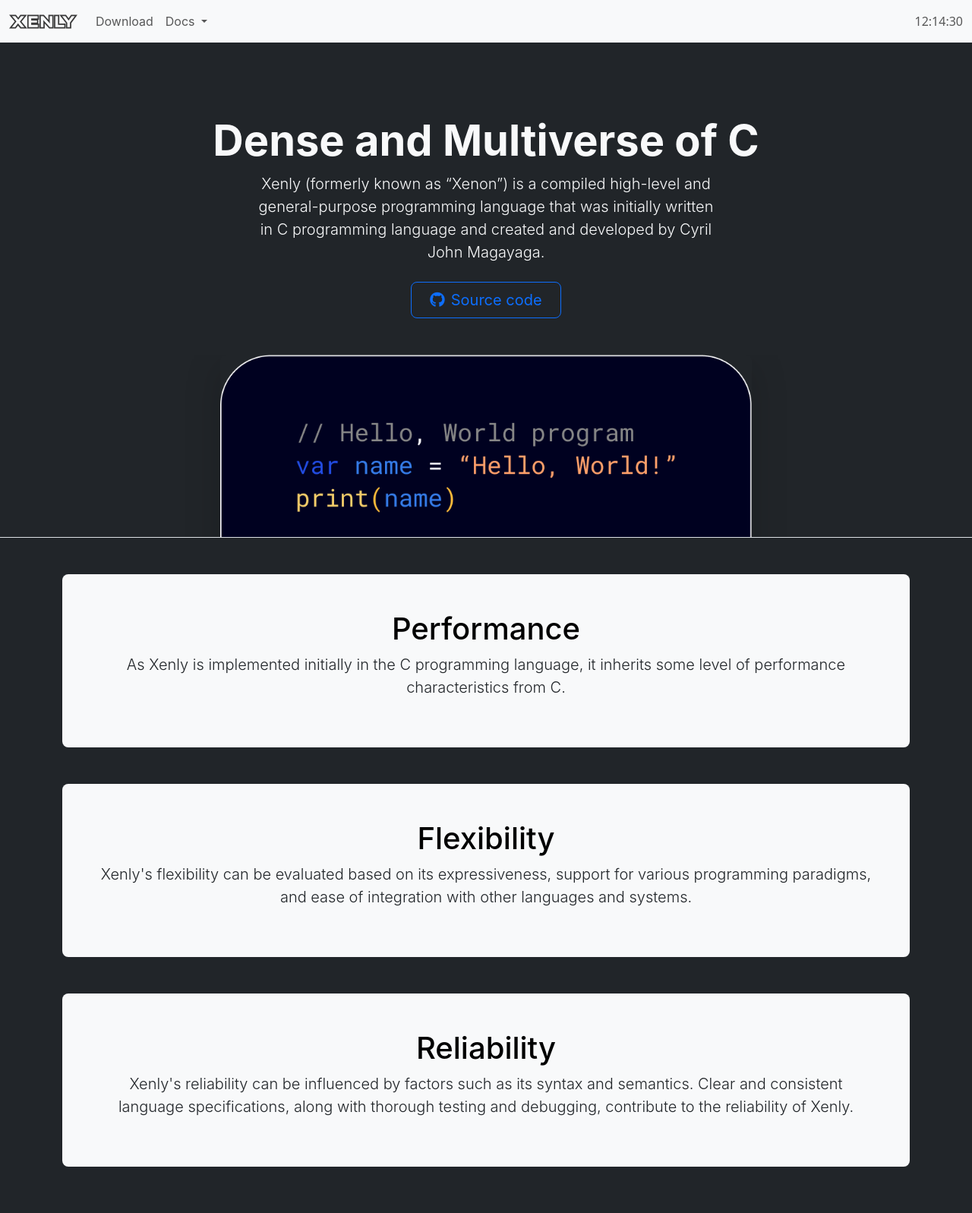
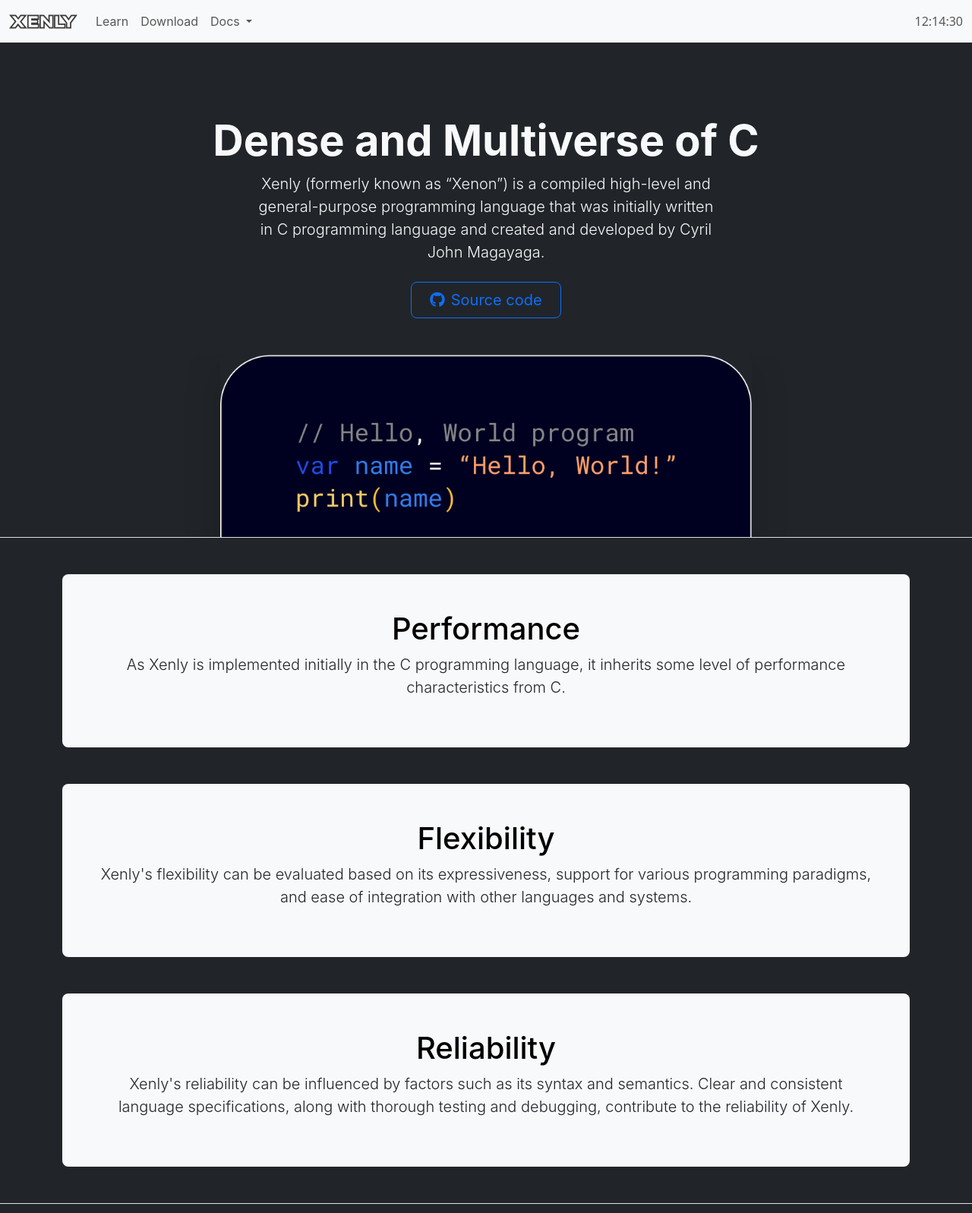
Before and after one commit to Magayaga/xenly, a plain HTML site: page docs/index.html in a window 1280 px wide. Shown: the top 1597 px of the page at 76% size. Drawn offline with nearby package versions, Linux system fonts and the light colour scheme; a web font is replaced by a local one.

Commit message:
Update `index.html`

```diff
--- a/docs/index.html
+++ b/docs/index.html
@@ -20,6 +20,9 @@
     </button>
     <div class="collapse navbar-collapse" id="navbarText">
       <ul class="navbar-nav me-auto mb-2 mb-lg-0">
+        <li class="nav-item dropdown">
+          <a class="nav-link" href="#">Learn</a>
+        </li>
         <li class="nav-item dropdown">
           <a class="nav-link" href="#">Download</a>
         </li>
@@ -50,7 +53,7 @@
         <img src="src/xenly_code_editor_background.png" class="img-fluid rounded-3 shadow-lg mb-4" alt="Example image" width="700" height="500" loading="lazy">
       </div>
     </div>
-  </div>
+</div>
   <div class="container my-5">
     <div class="p-5 text-center bg-body-tertiary rounded-3">
       <h1 class="text-body-emphasis">Performance</h1>
@@ -67,7 +70,8 @@
       </p>
     </div>
   </div>
-  <div class="container my-5">
+  <div class="px-4 my-5 text-center border-bottom">
+    <div class="container my-5">
     <div class="p-5 text-center bg-body-tertiary rounded-3">
       <h1 class="text-body-emphasis">Reliability</h1>
       <p class="lead">
@@ -75,6 +79,8 @@
       </p>
     </div>
   </div>
+</div>
+
   <div class="container">
   <footer class="py-3 my-4">
     <ul class="nav justify-content-center border-bottom pb-3 mb-3">
```
